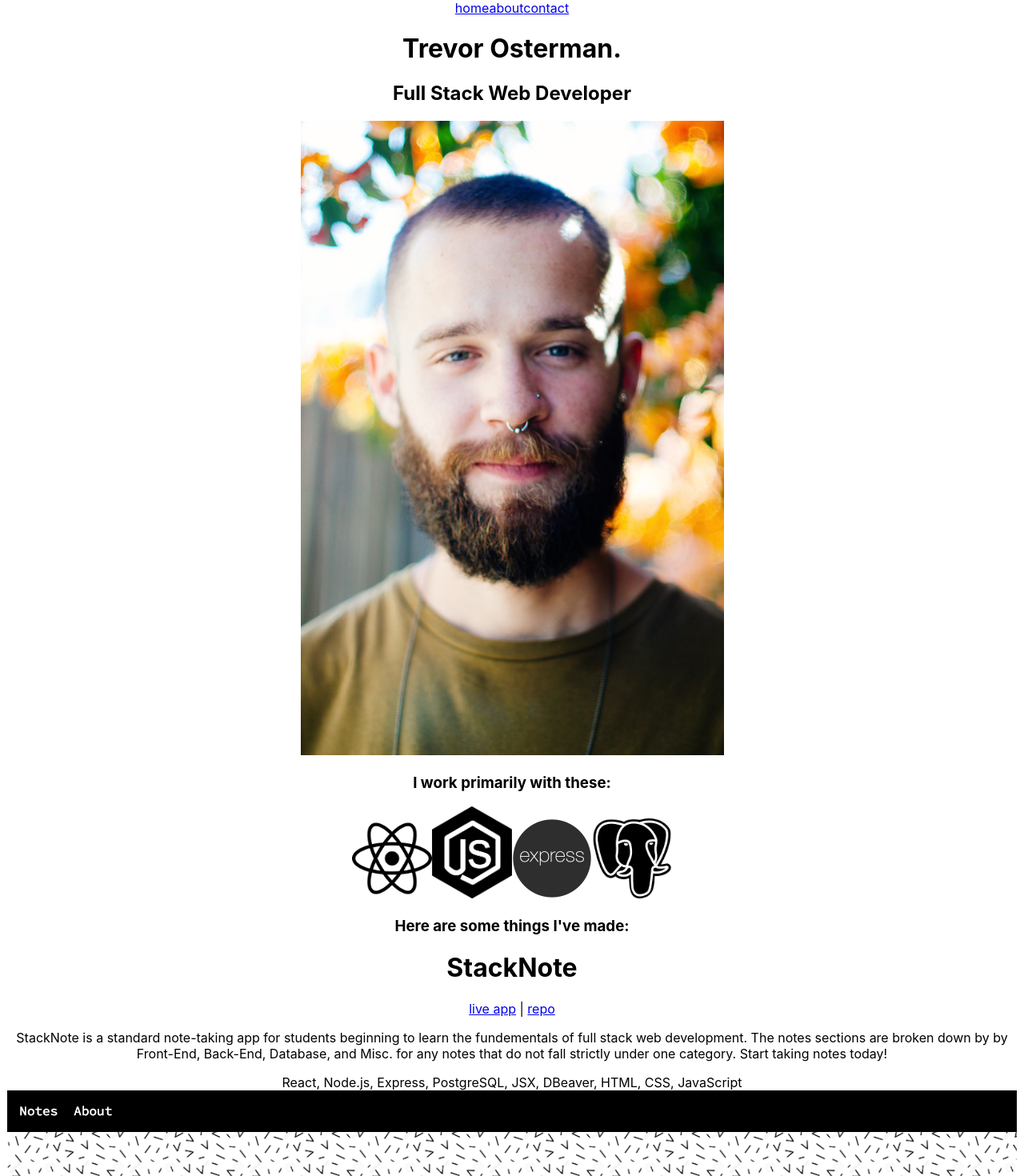
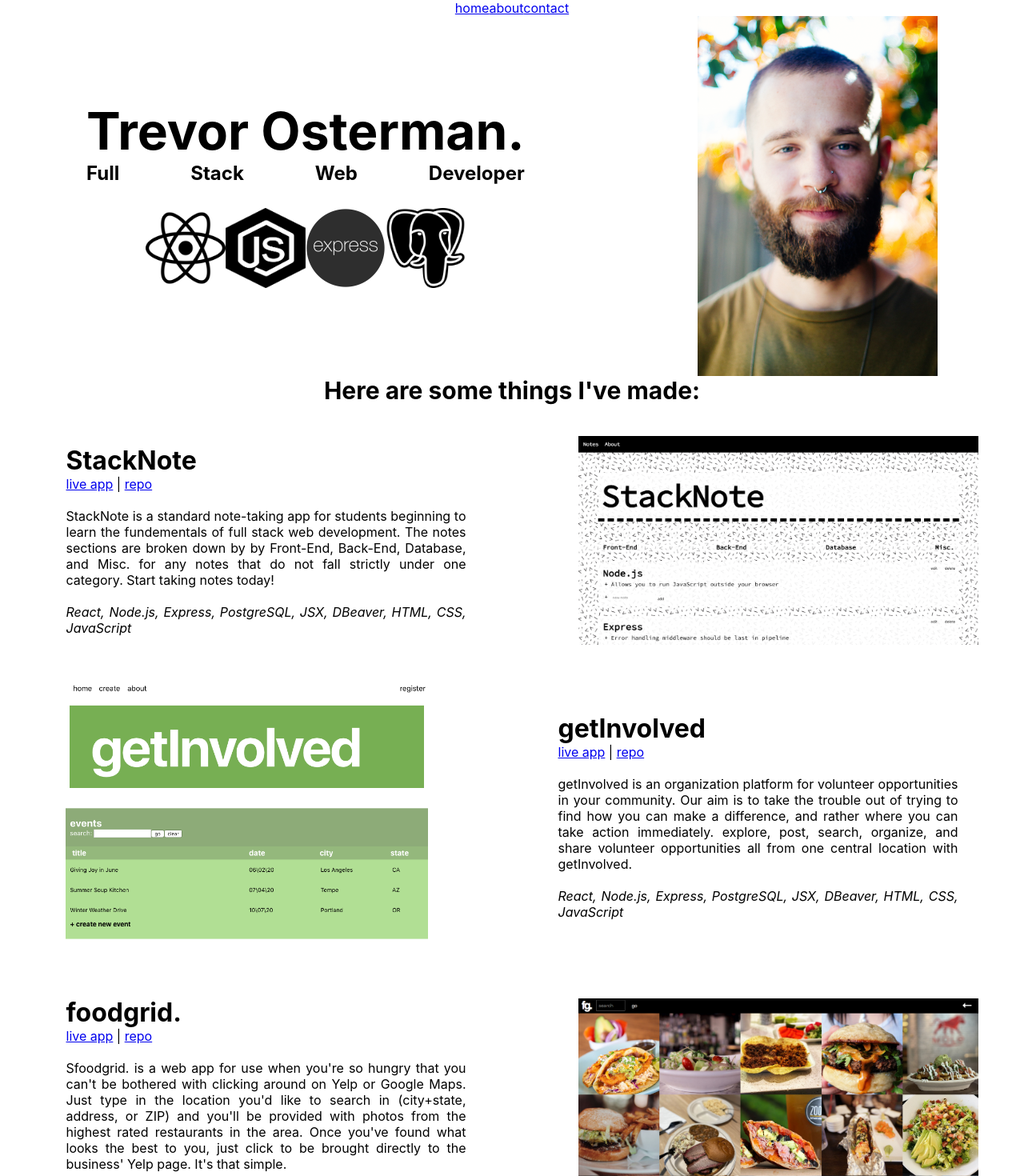
Before and after one commit to TrevorOsterman/portfolio-react, a React (Create React App) app: page / in a window 1280 px wide. Shown: the top 1470 px of the page at 80% size. Built offline with nearby package versions, Linux system fonts and the light colour scheme.

Commit message:
styling started

```diff
--- a/src/App.css
+++ b/src/App.css
@@ -1,3 +1,7 @@
+* {
+  margin: 0;
+}
+
 .App {
   text-align: center;
 }
@@ -24,6 +28,10 @@
   color: white;
 }
 
+.section-header {
+  font-size: 30px;
+}
+
 .App-link {
   color: #61dafb;
 }
--- a/src/Intro/Intro.css
+++ b/src/Intro/Intro.css
@@ -1,3 +1,33 @@
+.intro {
+  display: flex;
+  flex-direction: row;
+  flex-wrap: wrap;
+  justify-content: space-around;
+  align-items: center;
+}
+
+.title-div {
+}
+
+.name {
+  font-size: 5vw;
+}
+
+.title {
+  text-align: justify;
+}
+
+.title::after {
+  content: "";
+  display: inline-block;
+  width: 100%;
+}
+
 .tech-icon {
-    width: 100px;
+  width: 100px;
+  height: 100px;
 }
+
+.headshot {
+  width: 300px;
+}
--- a/src/Intro/Intro.js
+++ b/src/Intro/Intro.js
@@ -8,14 +8,10 @@ import "./Intro.css";
 
 export default function Intro() {
   return (
-    <>
+    <div className="intro">
       <div className="title-div">
         <h1 className="name">Trevor Osterman.</h1>
         <h2 className="title">Full Stack Web Developer</h2>
-      </div>
-      <img src={headshot} alt="headshot" />
-      <div className="technologies">
-        <h3 className="section-header">I work primarily with these:</h3>
         <div className="tech-icons">
           <img src={react} className="tech-icon" alt="react-icon" />
           <img src={node} className="tech-icon" alt="node-icon" />
@@ -23,6 +19,8 @@ export default function Intro() {
           <img src={postgres} className="tech-icon" alt="postgres-icon" />
         </div>
       </div>
-    </>
+      <img className="headshot" src={headshot} alt="headshot" />
+
+    </div>
   );
 }
--- /dev/null
+++ b/src/Project/Project.css
@@ -0,0 +1,21 @@
+.project {
+  display: flex;
+  align-items: center;
+  justify-content: space-around;
+  margin: 25px 0;
+}
+
+.project-thumb {
+  width: 500px;
+}
+
+.details {
+    padding: 25px;
+    text-align: justify;
+    width: 500px;
+}
+
+.project-thumb-left {
+    order: -1;
+    width: 500px;
+}
--- a/src/Project/Project.js
+++ b/src/Project/Project.js
@@ -1,5 +1,6 @@
 /* eslint-disable react/jsx-no-target-blank */
 import React from "react";
+import "./Project.css";
 
 export default class Project extends React.Component {
   constructor(props) {
@@ -10,11 +11,13 @@ export default class Project extends React.Component {
     this.description = props.desc;
     this.img = props.img;
     this.tech = props.tech;
+    this.imgclass = props.imgclass;
   }
 
   render() {
     return (
       <div className="project">
+        <div className="details">
           <h1 className="project-title">{this.title}</h1>
           <span className="project-links">
             <a href={this.live} alt="live-app" target="_blank">
@@ -25,9 +28,16 @@ export default class Project extends React.Component {
               repo
             </a>
           </span>
+          <br />
+          <br />
           <p className="project-desc">{this.description}</p>
-        <span className="project-tech">{this.tech}</span>
-        <img src={this.img} alt="screenshot" />
+          <br />
+
+          <span className="project-tech">
+            <i>{this.tech}</i>
+          </span>
+        </div>
+        <img src={this.img} alt="screenshot" className={this.imgclass} />
       </div>
     );
   }
--- /dev/null
+++ b/src/Projects/Projects.css
@@ -0,0 +1,3 @@
+.projects-list:nth-child(odd) {
+    background-color: black;
+}
--- a/src/Projects/Projects.js
+++ b/src/Projects/Projects.js
@@ -1,5 +1,6 @@
 import React from "react";
 import Project from "../Project/Project";
+import './Projects.css'
 import gi from "../images/project-screens/gi.png";
 import stacknote from "../images/project-screens/stacknote.png";
 import foodgrid from "../images/project-screens/foodgrid.png";
@@ -8,6 +9,7 @@ export default function Projects() {
   return (
     <>
       <h3 className="section-header">Here are some things I've made:</h3>
+      <div className="projects-list">
         <Project
           title="StackNote"
           live="https://stacknote.now.sh/"
@@ -18,6 +20,7 @@ export default function Projects() {
         Misc. for any notes that do not fall strictly under one category. Start taking notes today!"
           tech="React, Node.js, Express, PostgreSQL, JSX, DBeaver, HTML, CSS, JavaScript"
           img={stacknote}
+          imgclass="project-thumb"
         />
         <Project
           title="getInvolved"
@@ -30,6 +33,7 @@ export default function Projects() {
           from one central location with getInvolved."
           tech="React, Node.js, Express, PostgreSQL, JSX, DBeaver, HTML, CSS, JavaScript"
           img={gi}
+          imgclass="project-thumb-left"
         />
         <Project
           title="foodgrid."
@@ -43,7 +47,9 @@ export default function Projects() {
         be brought directly to the business' Yelp page. It's that simple."
           tech="HTML, CSS, JavaScript, jQuery"
           img={foodgrid}
+          imgclass="project-thumb"
         />
+      </div>
     </>
   );
 }
```
Also changed, not shown: 1 other file (tests, documents, lock files or other folders). Lines whose indentation alone changed are shown as unchanged.
